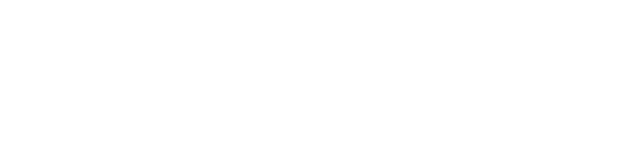
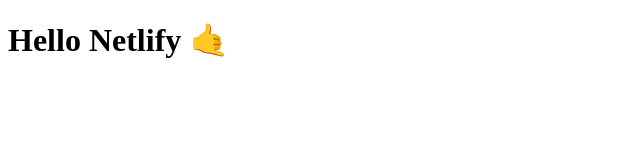
Before and after one commit to salomeIsCoding/Learning_Github, a plain HTML site: page index.html in a window 1280 px wide. Shown: the whole page, without its empty margins (0-640 px from the left). Drawn offline with Linux system fonts and the light colour scheme.

Commit message:
Created Header

```diff
--- a/index.html
+++ b/index.html
@@ -5,5 +5,7 @@
     <meta name="viewport" content="width=device-width, initial-scale=1.0" />
     <title>Learning Github</title>
   </head>
-  <body></body>
+  <body>
+    <h1>Hello Netlify 🤙</h1>
+  </body>
 </html>
```
